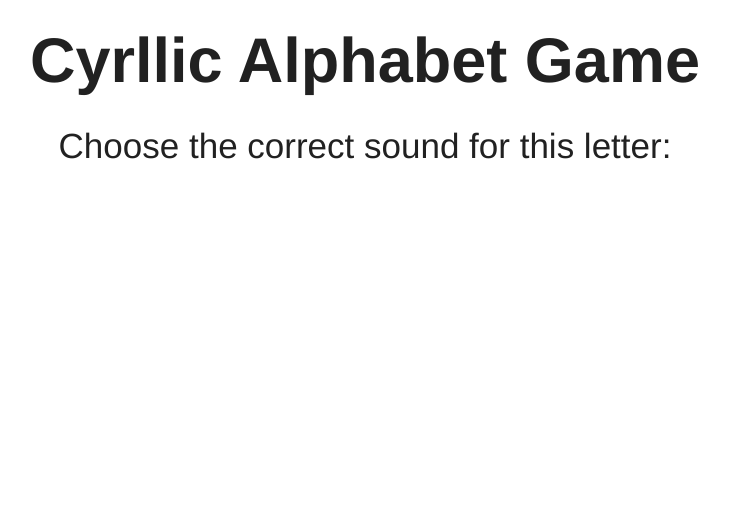
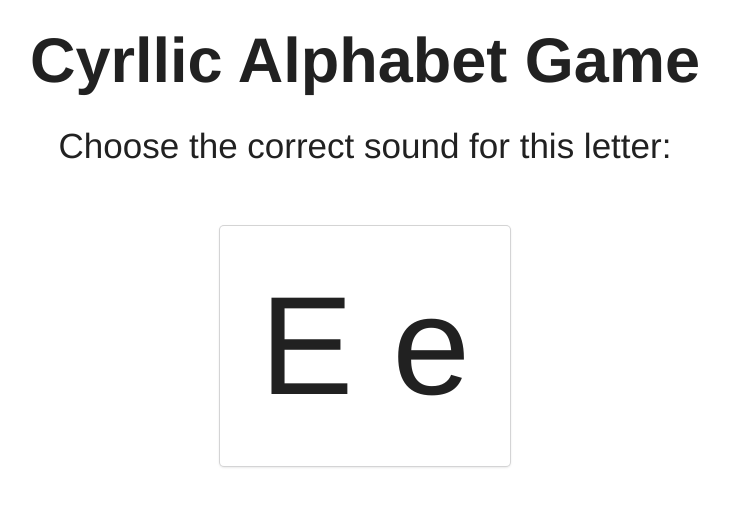
Before and after one commit to errolgh/alphabet-match-game-frontend, a React (Create React App) app: page /game in a window 1280 px wide. Shown: the top 506 px of the page, without its empty margins (275-1004 px from the left). Built offline with nearby package versions, Linux system fonts and the light colour scheme.

Commit message:
receiving random character on frontend

```diff
--- a/src/App.css
+++ b/src/App.css
@@ -23,7 +23,7 @@ p {
 
 #question-letter {
   text-align: center;
-  font-size: 13em;
+  font-size: 10em;
   font-family: Helvetica;
 }
 
--- a/src/GameContainer.js
+++ b/src/GameContainer.js
@@ -8,11 +8,17 @@ class GameContainer extends React.Component {
     alphabetArray: alphabet_hash,
   }
 
+  generateQuestionLetter = () => {
+    return this.state.alphabetArray[Math.round(Math.random()*this.state.alphabetArray.length)].character
+  }
+
   render(){
     return(
       <React.Fragment>
         <p>Choose the correct sound for this letter:</p>
-        {console.log(this.state.alphabetArray[Math.round(Math.random()*this.state.alphabetArray.length)].character)}
+        <Letter
+          generateQuestionLetter={this.generateQuestionLetter}
+        />
       </React.Fragment>
     )
   }
--- a/src/Letter.js
+++ b/src/Letter.js
@@ -5,7 +5,7 @@ class Letter extends React.Component {
     return(
       <div className="ui centered card">
           <p id="question-letter">
-            A
+            {this.props.generateQuestionLetter()}
           </p>
       </div>
     )
--- a/src/alphabet_hash.js
+++ b/src/alphabet_hash.js
@@ -32,7 +32,7 @@ const alphabet_hash = [
   {character: "ь", name: "myakih znak (м’який знак)", implementation: "Softens the previous consonant"},
   {character: "Ю ю", name: "yoo", implementation: "You"},
   {character: "Я я", name: "yah", implementation: "Yard"},
-  {character: "\'", name: "apostrof (апостроф)", implementation: "Strengthens the following vowel"},
+  {character: "'", name: "apostrof (апостроф)", implementation: "Strengthens the following vowel"},
 ]
 
 export default alphabet_hash;
```
